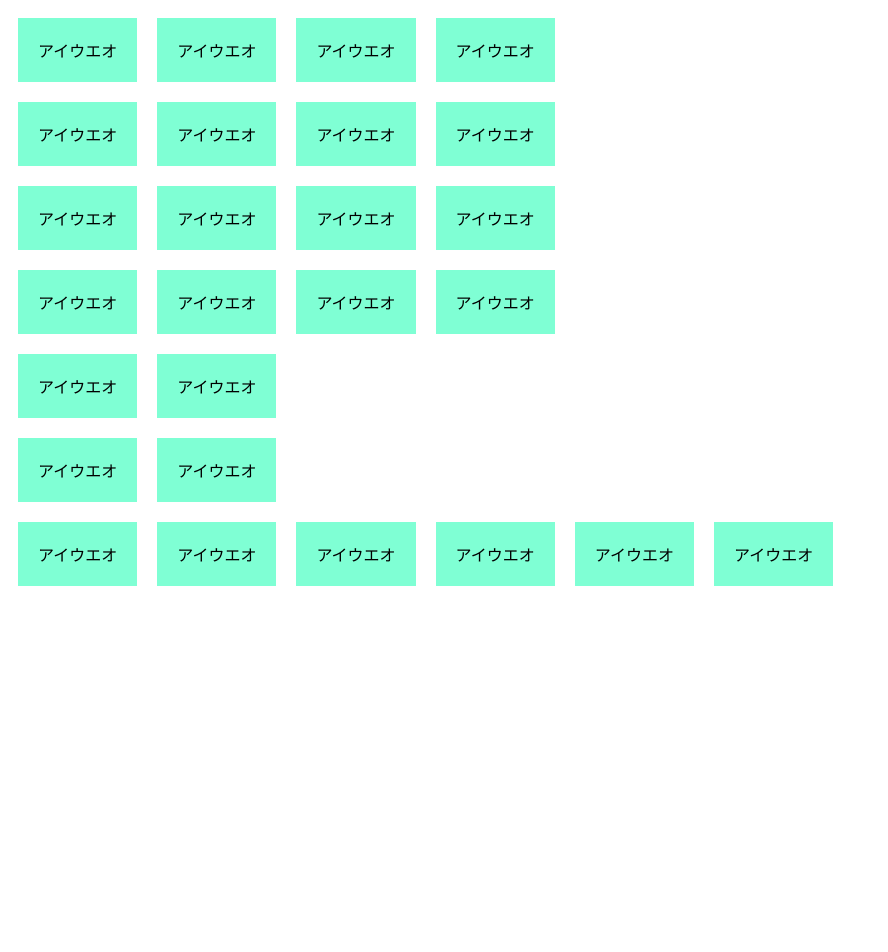
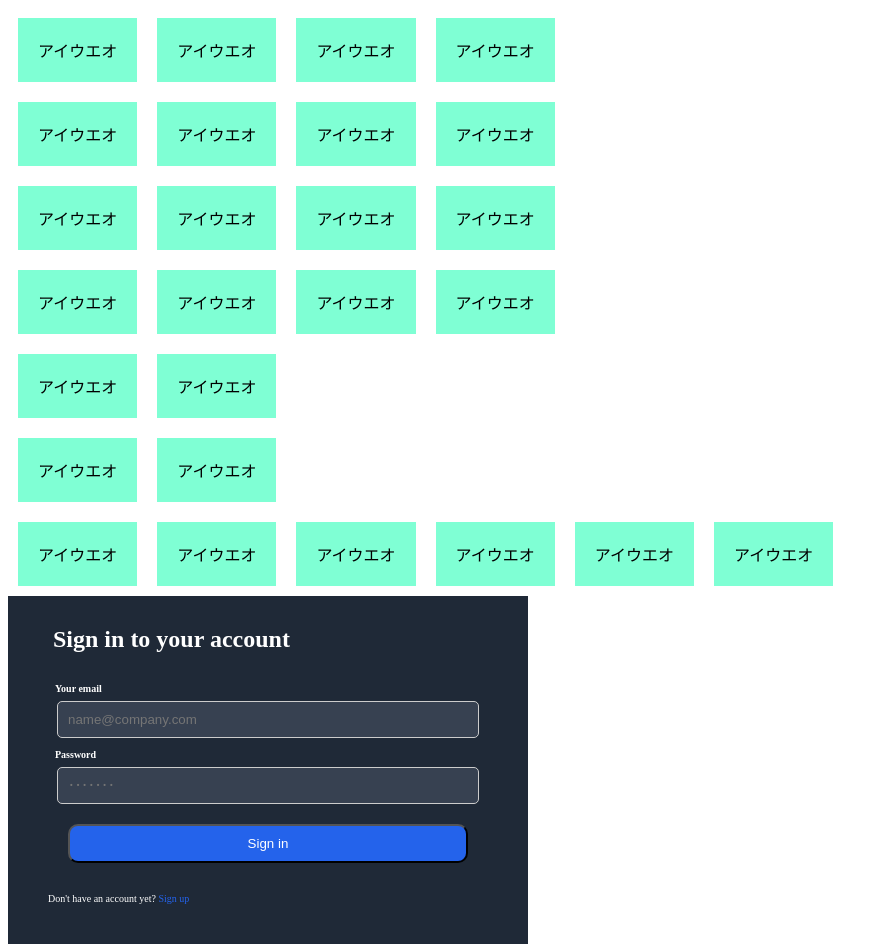
Before and after one commit to hirouval/w8-putput, a plain HTML site: page html-css/index.html in a window 1280 px wide. Shown: the whole page, without its empty margins (0-888 px from the left). Before the commit the page ends 800 px from the top, so only its background shows below. Drawn offline with Linux system fonts and the light colour scheme.

Commit message:
ログインフォーム完成

```diff
--- a/html-css/index.html
+++ b/html-css/index.html
@@ -107,5 +107,41 @@
         </p>
     </div>
 
+    <!-- ２ログインフォーム -->
+    <!-- １大枠を作る２細い設定３デザインを整える４微調整 -->
+    <form action="" class="form">
+        <h2 class="form-title">Sign in to your account</h2>
+        <table class="table">
+            <tr class="mail">
+                <th class="sub-title">
+                    <label for="Your email">Your email</label>
+                </th>
+                <td>
+                    <input class="maill-form" placeholder="name@company.com" type="email" id="Your email">
+                </td>
+            </tr>
+
+            <tr class="password">
+                <th class="sub-title">
+                    <label for="Password">Password</label>
+                </th>
+                <td>
+                    <input class="password-form" placeholder="･･･････" class="password-form" type="password" name="" id="Password">
+                </td>
+            </tr>
+        </table>
+
+        <button type="submit" class="button">
+            Sign in
+        </button>
+        <p class="form-attention">
+            Don't have an account yet?
+            <a href="#" class="form-signup">
+                Sign up
+            </a>
+        </p>
+    </form>
+
+
 </body>
 </html>
--- a/html-css/style.css
+++ b/html-css/style.css
@@ -5,5 +5,72 @@ p {
     background-color: aquamarine;
     margin: 10px;
     padding: 20px;
+}
+
+/* フォームｃｓｓ */
+
+.form{
+    width: 500px;
+    background-color: #1F2937;
+    color: #fff;
+    padding: 10px;
+}
+.form-title{
+    margin-left: 35px;
+}
+.table{
+    margin: 0 auto;
+}
+.sub-title{
+    display: inline-block;
+    font-size: 10px;
+}
+.mail{
+    font-size: 20px;
+    display: block;
+}
+.password{
+    font-size: 20px;
+    display: block;
+}
+.maill-form{
+    border-radius: 5px;
+    padding: 10px;
+    border: 1px solid #ccc;
+    min-width: 400px;
+    background-color: #374151;
+    cursor: pointer;
+    display: block;
+    margin: 0 auto;
+}
+.password-form{
+    border-radius: 5px;
+    padding: 10px;
+    border: 1px solid #ccc;
+    min-width: 400px;
+    background-color: #374151;
+    cursor: pointer;
+    display: block;
+    margin: 0 auto;
+}
+.button{
+    min-width: 400px;
+    color: #fff;
+    background-color:#2463EB;
+    padding: 10px;
+    border-radius: 10px;
+    display: block;
+    margin: 0 auto;
+    margin-top: 15px;
+    cursor: pointer;
 
 }
+.form-attention{
+    background-color: #1F2937;
+    color: #fff;
+    font-size: 10px;
+}
+.form-signup{
+    text-decoration: none;
+    color: #2463EB;
+}
```
